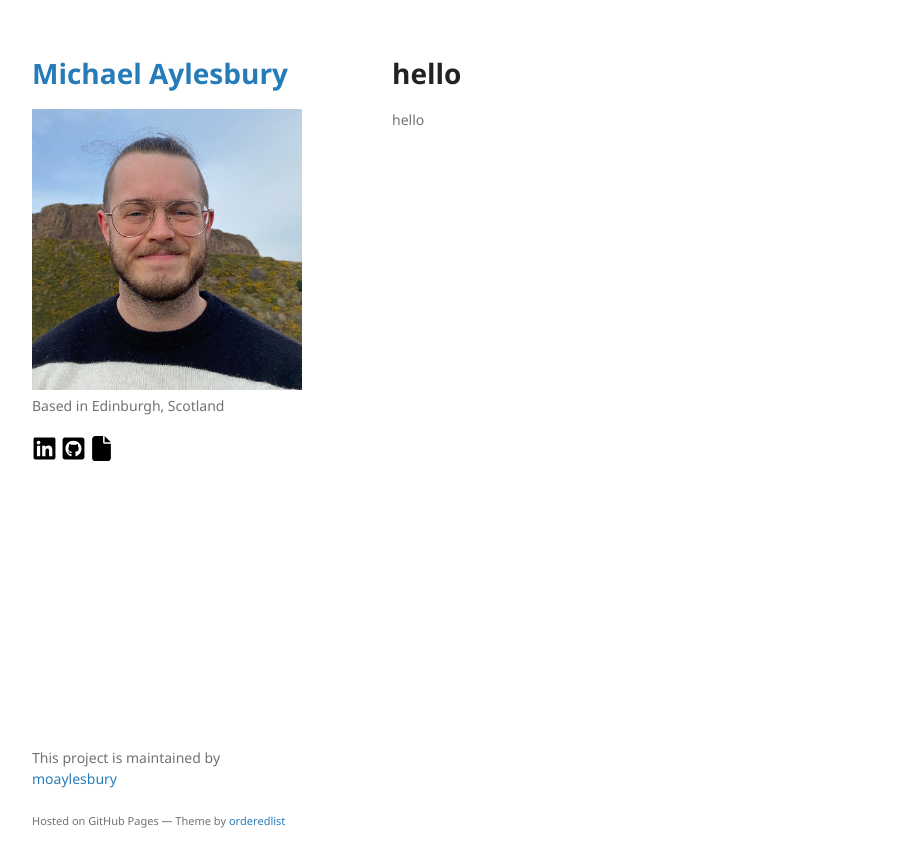
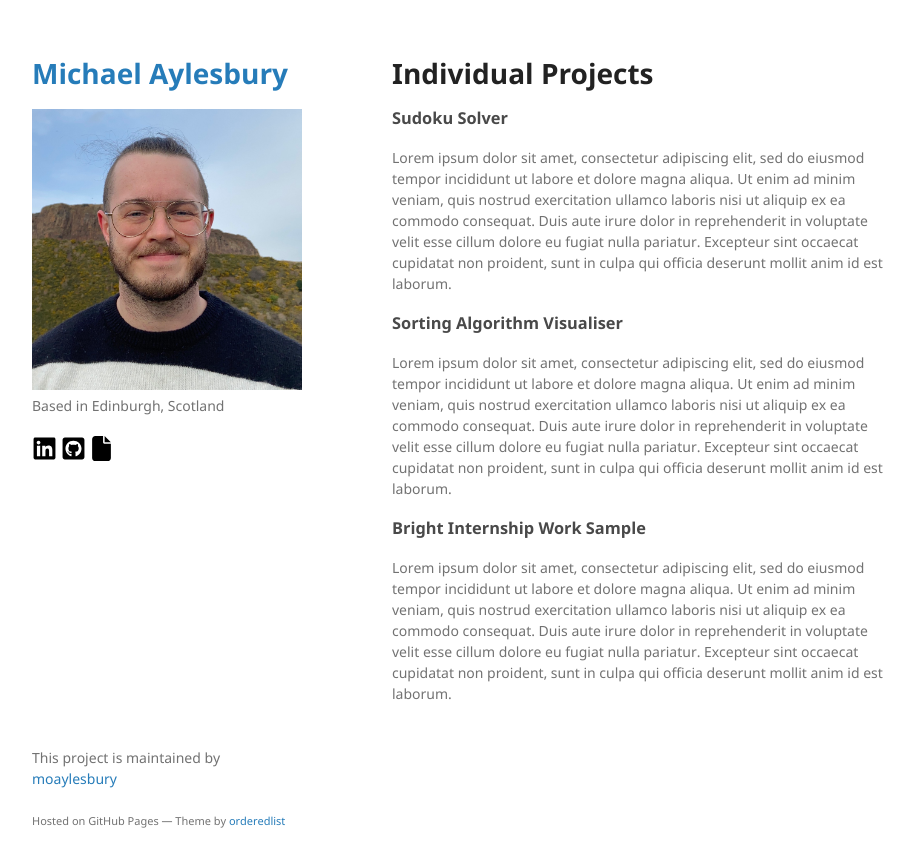
Before and after one commit to moaylesbury/michaelaylesbury.github.io, a Jekyll site: the page built from individual-projects.md, in a window 1280 px wide. Shown: the top 867 px of the page, without its empty margins (178-1092 px from the left). Built offline with Jekyll 4.4.1, drawn with Linux system fonts in a browser that asks for light colours; our own code applies the rules of GitHub Pages for plain Markdown files.

Commit message:
Update individual-projects.md

```diff
--- a/individual-projects.md
+++ b/individual-projects.md
@@ -2,5 +2,18 @@
 layout: default
 ---
 
-# hello
-hello
+# Individual Projects
+
+### Sudoku Solver
+
+Lorem ipsum dolor sit amet, consectetur adipiscing elit, sed do eiusmod tempor incididunt ut labore et dolore magna aliqua. Ut enim ad minim veniam, quis nostrud exercitation ullamco laboris nisi ut aliquip ex ea commodo consequat. Duis aute irure dolor in reprehenderit in voluptate velit esse cillum dolore eu fugiat nulla pariatur. Excepteur sint occaecat cupidatat non proident, sunt in culpa qui officia deserunt mollit anim id est laborum.
+
+### Sorting Algorithm Visualiser
+
+
+Lorem ipsum dolor sit amet, consectetur adipiscing elit, sed do eiusmod tempor incididunt ut labore et dolore magna aliqua. Ut enim ad minim veniam, quis nostrud exercitation ullamco laboris nisi ut aliquip ex ea commodo consequat. Duis aute irure dolor in reprehenderit in voluptate velit esse cillum dolore eu fugiat nulla pariatur. Excepteur sint occaecat cupidatat non proident, sunt in culpa qui officia deserunt mollit anim id est laborum.
+
+### Bright Internship Work Sample
+
+
+Lorem ipsum dolor sit amet, consectetur adipiscing elit, sed do eiusmod tempor incididunt ut labore et dolore magna aliqua. Ut enim ad minim veniam, quis nostrud exercitation ullamco laboris nisi ut aliquip ex ea commodo consequat. Duis aute irure dolor in reprehenderit in voluptate velit esse cillum dolore eu fugiat nulla pariatur. Excepteur sint occaecat cupidatat non proident, sunt in culpa qui officia deserunt mollit anim id est laborum.
```
